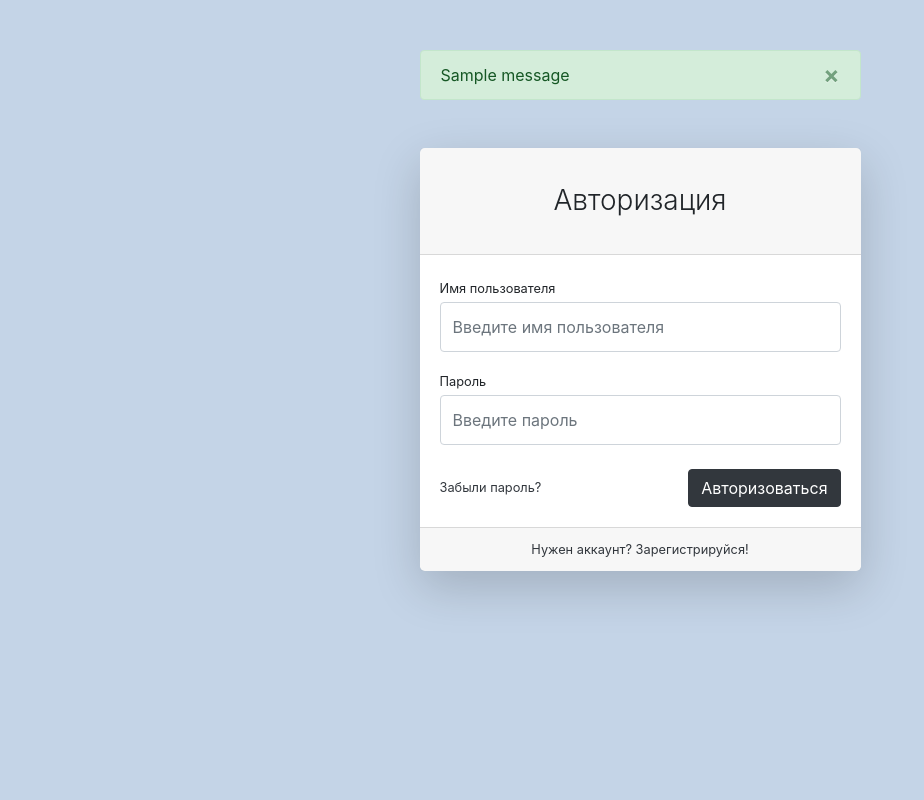
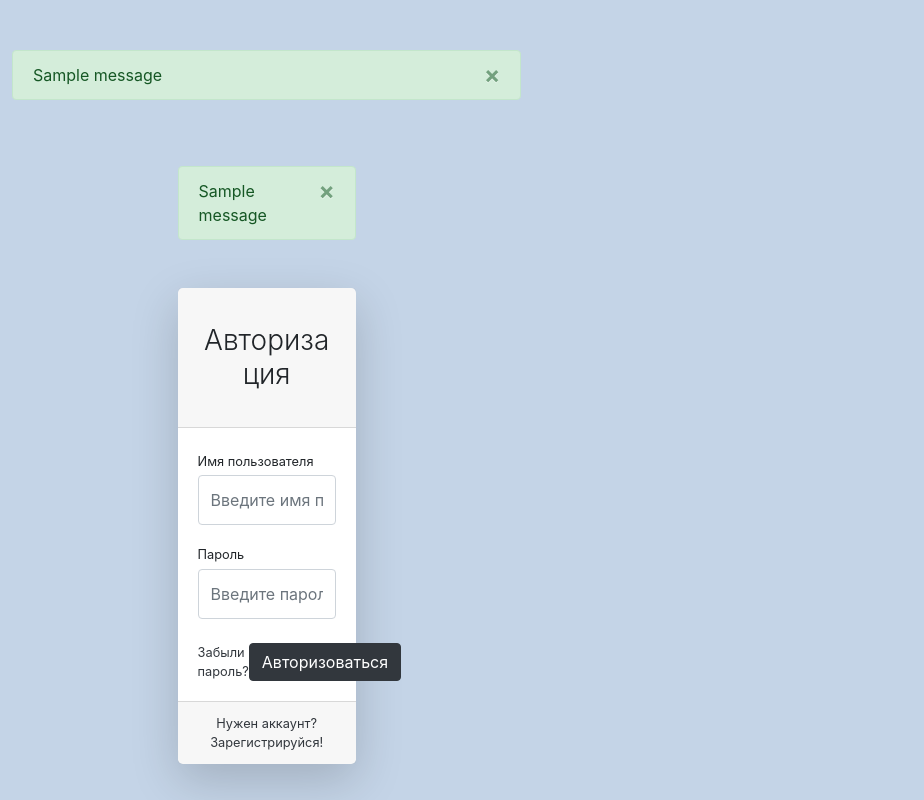
Before and after one commit to karasevvs/geekshop, a Django app: page /users/login/ in a window 1280 px wide. Shown: the whole page, without its empty margins (0-924 px from the left). Run offline with Django 3.2, Linux system fonts and the light colour scheme; tables that the repository leaves empty hold one stand-in row (values such as "Sample post"); one stand-in notice (Sample message) is shown; some libraries are stand-ins or nearby versions.

Commit message:
добавил уведомление на профиль и +- товар

```diff
--- a/users/templates/users/base.html
+++ b/users/templates/users/base.html
@@ -16,12 +16,24 @@
 <body class="bg-primary">
 <div id="layoutAuthentication">
     <div id="layoutAuthentication_content">
+        {% if messages %}
+            <div class="col-lg-5">
+            <div class="alert alert-success alert-dismissible fade show" role="alert"
+                 style="margin-top: 50px;">
+                {% for message in messages %}
+                    {{ message }}
+                {% endfor %}
+                <button type="button" class="close" data-dismiss="alert" aria-label="Close">
+                    <span aria-hidden="true">&times;</span>
+                </button>
+            </div>
+        {% endif %}
         {% block content %} {% endblock %}
+        </div>
     </div>
-</div>
-<script src="https://code.jquery.com/jquery-3.5.1.slim.min.js" crossorigin="anonymous"></script>
-<script src="https://cdn.jsdelivr.net/npm/bootstrap@4.5.3/dist/js/bootstrap.bundle.min.js"
-        crossorigin="anonymous"></script>
-<script src="{% static 'js/auth-admin.js' %}"></script>
+    <script src="https://code.jquery.com/jquery-3.5.1.slim.min.js" crossorigin="anonymous"></script>
+    <script src="https://cdn.jsdelivr.net/npm/bootstrap@4.5.3/dist/js/bootstrap.bundle.min.js"
+            crossorigin="anonymous"></script>
+    <script src="{% static 'js/auth-admin.js' %}"></script>
 </body>
 </html>
```
Also changed, not shown: users/templates/users/profile.html (+15 -1 lines).
